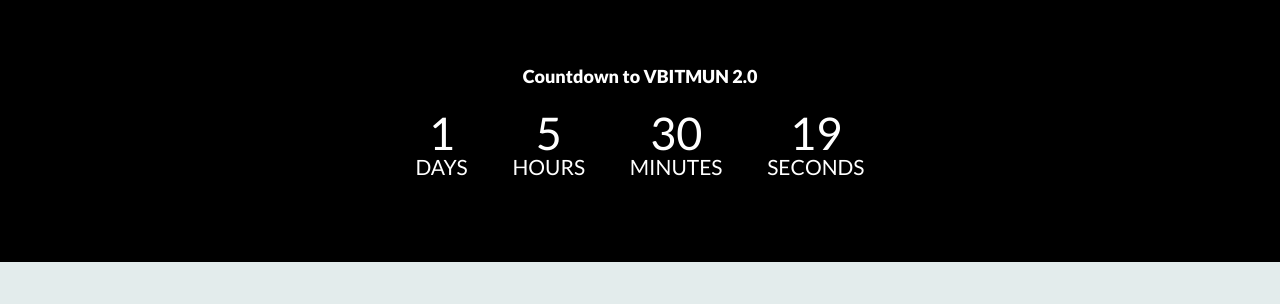
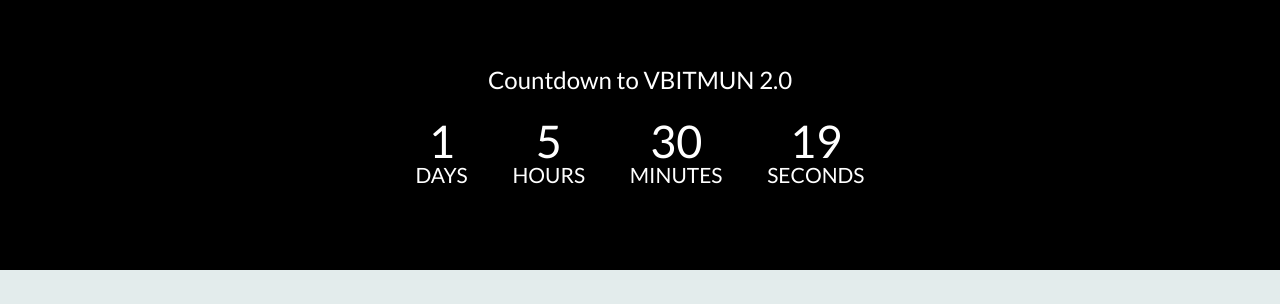
Before and after one commit to balgurikalyan/MUN2, a plain HTML site: page index.html in a window 1280 px wide. Shown: the part 793-1097 px from the top of the page. Drawn offline with Linux system fonts and the light colour scheme; some packages are replaced by stand-ins of ours.

Commit message:
timer update

```diff
--- a/index.html
+++ b/index.html
@@ -202,7 +202,7 @@
 		</div><!-- /.header-area -->
 
 		<div class="timer ">
-			<h4 id="headline" style="padding: 0;">Countdown to VBITMUN 2.0</h4>
+			<h3 id="headline" style="padding: 0;">Countdown to VBITMUN 2.0</h3>
 			<div id="countdown">
 			  <ul>
 				<li><span id="days"></span>days</li>
@@ -211,11 +211,11 @@
 				<li><span id="seconds"></span>Seconds</li>
 			  </ul>
 			</div>
-			<div id="content" class="emoji">
+			<!-- <div id="content" class="emoji">
 			  <span>🥳</span>
 			  <span>🎉</span>
 			  <span>🎂</span>
-			</div>
+			</div> -->
 		</div>
 
 		<div class="about-area gray-bg" id="about" style="background-color:#e3ecec ;">
```
